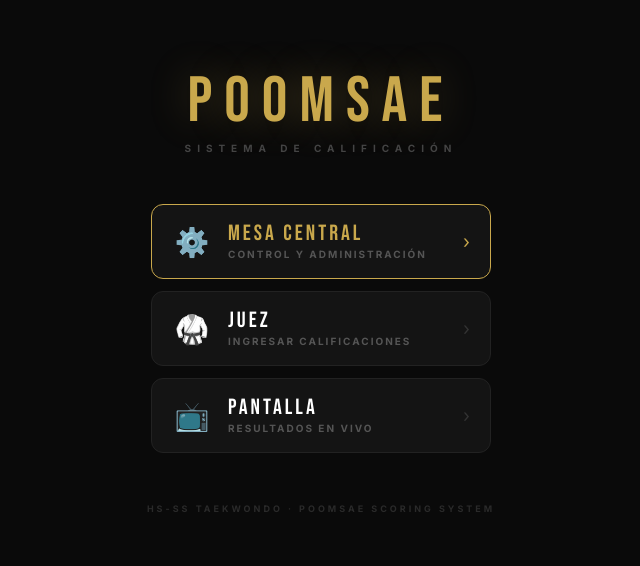
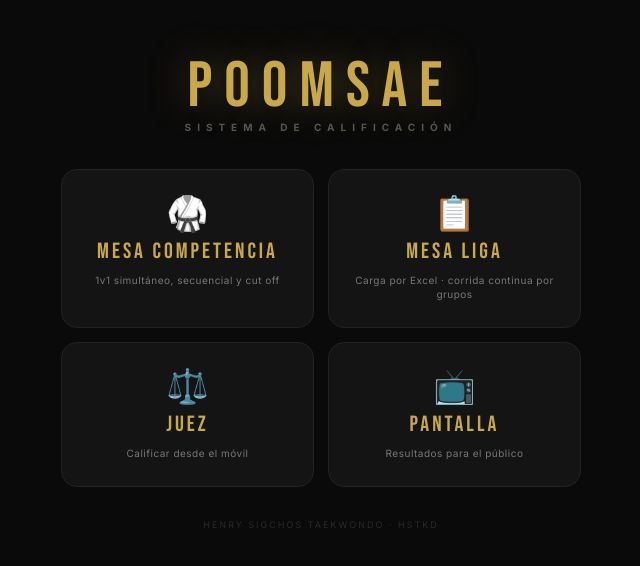
Before and after one commit to hstkd/poomsae-scoring, a website: page public/index.html in a window 1280 px wide. Shown: the part 108-674 px from the top of the page, without its empty margins (319-959 px from the left). Drawn offline with Linux system fonts and the light colour scheme.

Commit message:
Update title and structure of index.html

```diff
--- a/public/index.html
+++ b/public/index.html
@@ -3,107 +3,67 @@
 <head>
   <meta charset="UTF-8">
   <meta name="viewport" content="width=device-width, initial-scale=1.0">
-  <title>Poomsae Scoring</title>
+  <title>Poomsae Scoring System</title>
   <link href="https://fonts.googleapis.com/css2?family=Bebas+Neue&family=Inter:wght@400;600;700;900&display=swap" rel="stylesheet">
   <style>
     * { margin: 0; padding: 0; box-sizing: border-box; }
     body {
-      background: #0a0a0a; color: white;
-      font-family: 'Inter', sans-serif;
+      background: #0a0a0a; color: #fff; font-family: 'Inter', sans-serif;
       min-height: 100vh; display: flex; flex-direction: column;
-      justify-content: center; align-items: center;
-      padding: 30px;
+      align-items: center; justify-content: center; padding: 24px;
+      user-select: none; -webkit-user-select: none;
     }
-
-    .logo {
-      font-family: 'Bebas Neue', sans-serif;
-      font-size: 64px; letter-spacing: 12px; color: #c9a84c;
-      text-shadow: 0 0 40px rgba(201,168,76,0.3);
-      text-align: center; line-height: 1;
+    .logo { font-family: 'Bebas Neue', sans-serif; font-size: 64px; letter-spacing: 12px;
+      color: #c9a84c; text-shadow: 0 0 40px rgba(201,168,76,0.35); line-height: 1; }
+    .sub { font-size: 10px; font-weight: 700; letter-spacing: 6px; color: #555;
+      text-transform: uppercase; margin-top: 2px; margin-bottom: 36px; }
+    .grid { display: grid; grid-template-columns: 1fr 1fr; gap: 14px; width: 100%; max-width: 520px; }
+    .card {
+      background: #141414; border: 1px solid #222; border-radius: 16px;
+      padding: 26px 18px; text-align: center; cursor: pointer; text-decoration: none;
+      color: #fff; transition: all 0.2s; display: flex; flex-direction: column; align-items: center; gap: 8px;
     }
-    .logo-sub {
-      font-size: 10px; font-weight: 700; letter-spacing: 6px;
-      color: #444; text-transform: uppercase;
-      text-align: center; margin-top: 8px; margin-bottom: 50px;
-    }
-
-    .menu {
-      display: flex; flex-direction: column;
-      gap: 12px; width: 100%; max-width: 340px;
-    }
-
-    .menu-btn {
-      display: flex; align-items: center; gap: 16px;
-      background: #141414; border: 1px solid #222;
-      border-radius: 12px; padding: 18px 20px;
-      text-decoration: none; color: white;
-      transition: all 0.2s; cursor: pointer;
-    }
-    .menu-btn:active { border-color: #c9a84c; background: #1a1500; }
-
-    .menu-icon {
-      font-size: 28px; width: 40px; text-align: center; flex-shrink: 0;
-    }
-    .menu-texto { flex: 1; }
-    .menu-titulo {
-      font-family: 'Bebas Neue', sans-serif;
-      font-size: 22px; letter-spacing: 3px; color: #fff;
-      line-height: 1;
-    }
-    .menu-desc {
-      font-size: 10px; font-weight: 700; letter-spacing: 2px;
-      color: #555; text-transform: uppercase; margin-top: 3px;
-    }
-    .menu-arrow {
-      font-size: 18px; color: #333;
-    }
-
-    .menu-btn.gold { border-color: #c9a84c; }
-    .menu-btn.gold .menu-titulo { color: #c9a84c; }
-    .menu-btn.gold .menu-arrow { color: #c9a84c; }
-
-    .footer-line {
-      margin-top: 50px;
-      font-size: 9px; font-weight: 700; letter-spacing: 3px;
-      color: #2a2a2a; text-transform: uppercase; text-align: center;
-    }
+    .card:hover { border-color: #c9a84c; background: #16130a; transform: translateY(-2px); }
+    .card:active { transform: translateY(0); }
+    .card-icon { font-size: 34px; line-height: 1; }
+    .card-titulo { font-family: 'Bebas Neue', sans-serif; font-size: 22px; letter-spacing: 3px; color: #c9a84c; }
+    .card-desc { font-size: 10px; color: #777; letter-spacing: 0.5px; line-height: 1.4; }
+    .footer { margin-top: 32px; font-size: 9px; letter-spacing: 2px; color: #2a2a2a; text-transform: uppercase; }
+    @media (max-width: 420px) { .grid { grid-template-columns: 1fr; } .logo { font-size: 48px; letter-spacing: 8px; } }
   </style>
 </head>
 <body>
 
   <div class="logo">POOMSAE</div>
-  <div class="logo-sub">Sistema de Calificación</div>
+  <div class="sub">Sistema de Calificación</div>
 
-  <div class="menu">
-    <a href="/mesa.html" class="menu-btn gold">
-      <div class="menu-icon">⚙️</div>
-      <div class="menu-texto">
-        <div class="menu-titulo">Mesa Central</div>
-        <div class="menu-desc">Control y administración</div>
-      </div>
-      <div class="menu-arrow">›</div>
+  <div class="grid">
+    <a class="card" href="/mesa.html">
+      <div class="card-icon">🥋</div>
+      <div class="card-titulo">Mesa Competencia</div>
+      <div class="card-desc">1v1 simultáneo, secuencial y cut off</div>
     </a>
 
-    <a href="/juez.html" class="menu-btn">
-      <div class="menu-icon">🥋</div>
-      <div class="menu-texto">
-        <div class="menu-titulo">Juez</div>
-        <div class="menu-desc">Ingresar calificaciones</div>
-      </div>
-      <div class="menu-arrow">›</div>
+    <a class="card" href="/liga.html">
+      <div class="card-icon">📋</div>
+      <div class="card-titulo">Mesa Liga</div>
+      <div class="card-desc">Carga por Excel · corrida continua por grupos</div>
     </a>
 
-    <a href="/pantalla.html" class="menu-btn">
-      <div class="menu-icon">📺</div>
-      <div class="menu-texto">
-        <div class="menu-titulo">Pantalla</div>
-        <div class="menu-desc">Resultados en vivo</div>
-      </div>
-      <div class="menu-arrow">›</div>
+    <a class="card" href="/juez.html">
+      <div class="card-icon">⚖️</div>
+      <div class="card-titulo">Juez</div>
+      <div class="card-desc">Calificar desde el móvil</div>
+    </a>
+
+    <a class="card" href="/pantalla.html">
+      <div class="card-icon">📺</div>
+      <div class="card-titulo">Pantalla</div>
+      <div class="card-desc">Resultados para el público</div>
     </a>
   </div>
 
-  <div class="footer-line">HS-SS Taekwondo · Poomsae Scoring System</div>
+  <div class="footer">Henry Sigchos Taekwondo · HSTKD</div>
 
 </body>
 </html>
```
